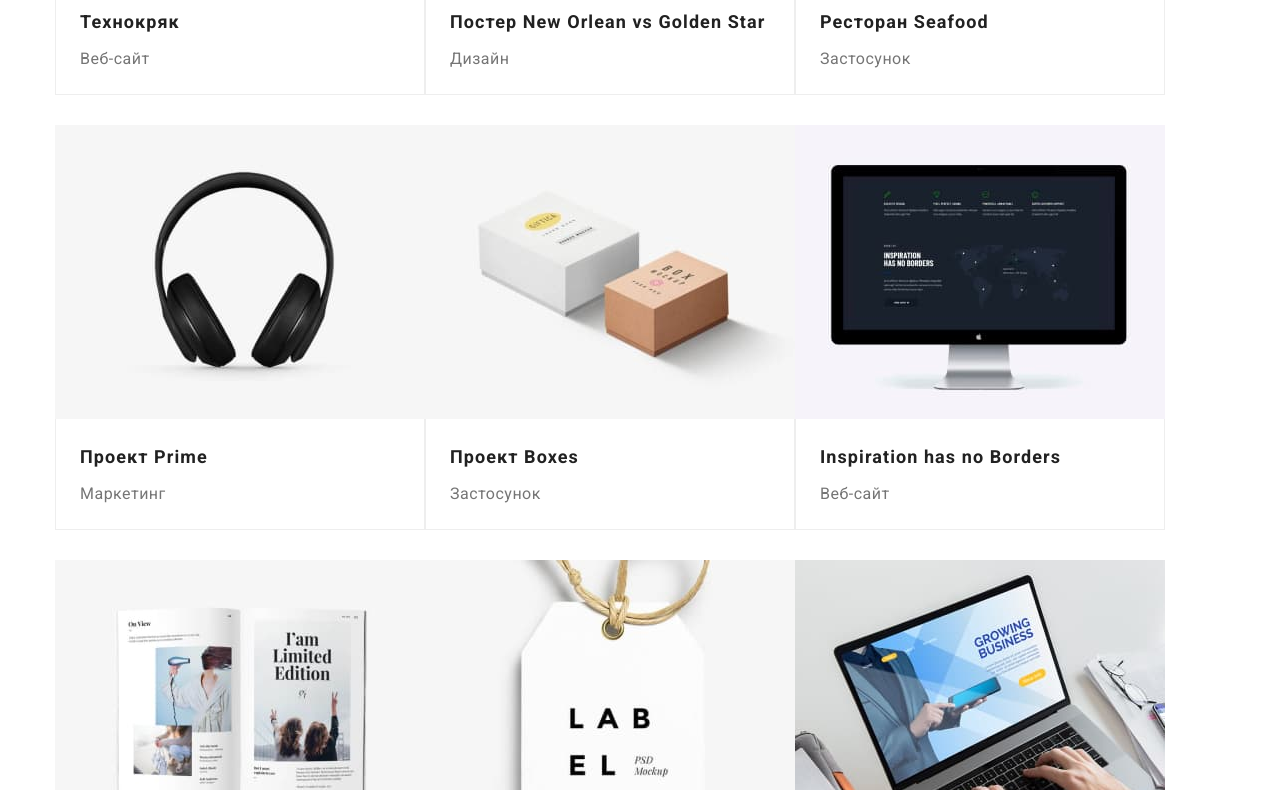
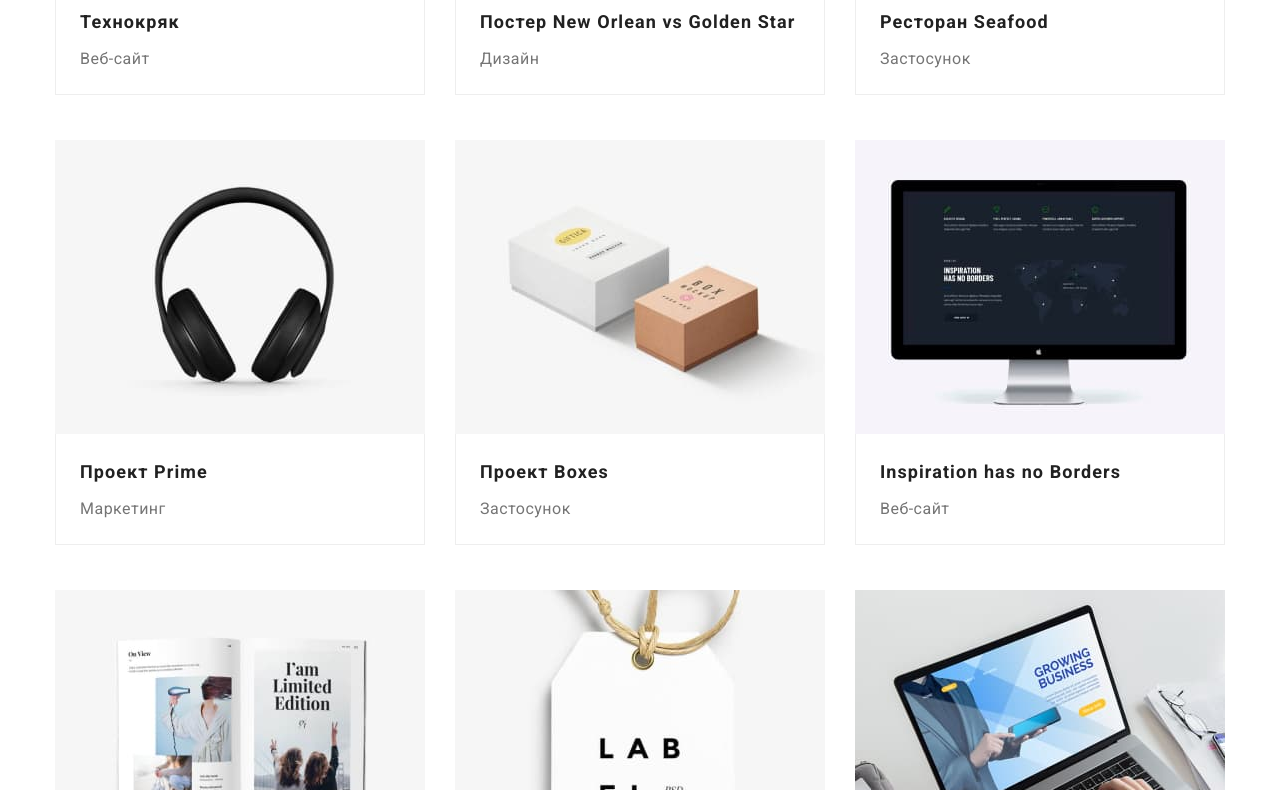
Before and after one commit to NikHectro/goit-markup-hw-08, a plain HTML site: page portfolio.html in a window 1280 px wide. Shown: the part 588-1378 px from the top of the page. Drawn offline with Linux system fonts and the light colour scheme.

Commit message:
Adapted: Portfolio page for all devices
Has a bug with .portfolio__description: don't work Flex-grow... to make same size for bock

```diff
--- a/sass/components/_portfolio.scss
+++ b/sass/components/_portfolio.scss
@@ -19,6 +19,7 @@
   @media screen and (min-width: 768px) {
     display: flex;
     flex-wrap: wrap;
+    margin: -15px;
   }
 }
 
@@ -26,7 +27,17 @@
   &:not(:last-child) {
     margin-bottom: 30px;
   }
+
+  @media screen and (min-width: 768px) {
+    margin-bottom: 0;
+    display: flex;
+    width: calc((100% - 2 * 30px) / 2);
+    margin: 15px;
+  }
   //   margin: 15px;
+  @media screen and (min-width: 1200px) {
+    width: calc((100% - 3 * 30px) / 3);
+  }
 }
 
 // .portfolio__card {
@@ -106,4 +117,5 @@
 
   border: 1px solid #eeeeee;
   border-top: none;
+  flex-grow: 1;
 }
```
Also changed, not shown: css/main.css, css/main.min.css, 2 other files.
